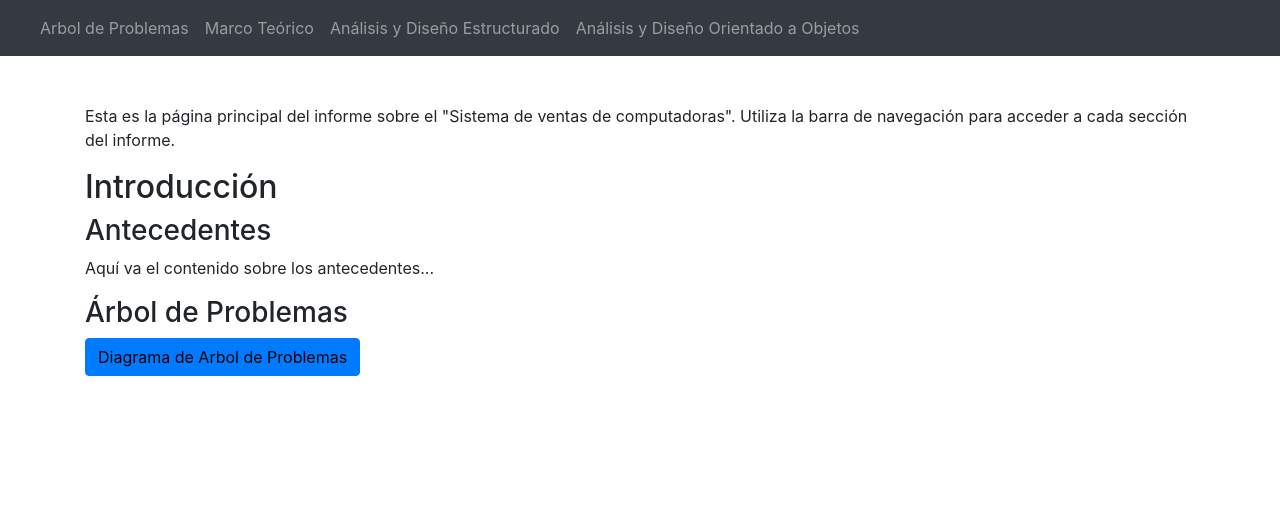
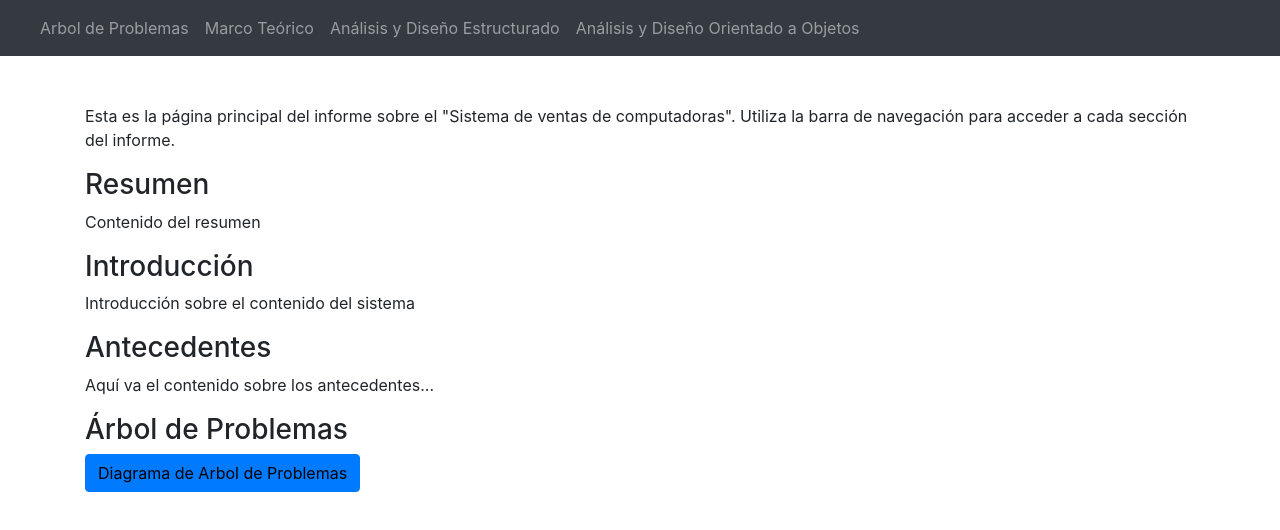
Before and after one commit to Disenio-Sistemas/Disenio-Sistemas.github.io, a plain HTML site: page index.html in a window 1280 px wide. Drawn offline with nearby package versions, Linux system fonts and the light colour scheme.

Commit message:
Update index.html

```diff
--- a/index.html
+++ b/index.html
@@ -33,10 +33,12 @@
 
 <div class="container mt-5">
     <p>Esta es la página principal del informe sobre el "Sistema de ventas de computadoras". Utiliza la barra de navegación para acceder a cada sección del informe.</p>
-    <h2>Introducción</h2>
+    <h3>Resumen</h3>
+    <p>Contenido del resumen</p>
+    <h3>Introducción</h3>
+    <p>Introducción sobre el contenido del sistema</p>
     <h3>Antecedentes</h3>
     <p>Aquí va el contenido sobre los antecedentes...</p>
-
     <h3>Árbol de Problemas</h3>
     <button class="btn btn-primary"><a style="color: black;" href="arbol-de-problemas.html">Diagrama de Arbol de Problemas</a></button>
 </div>
```
